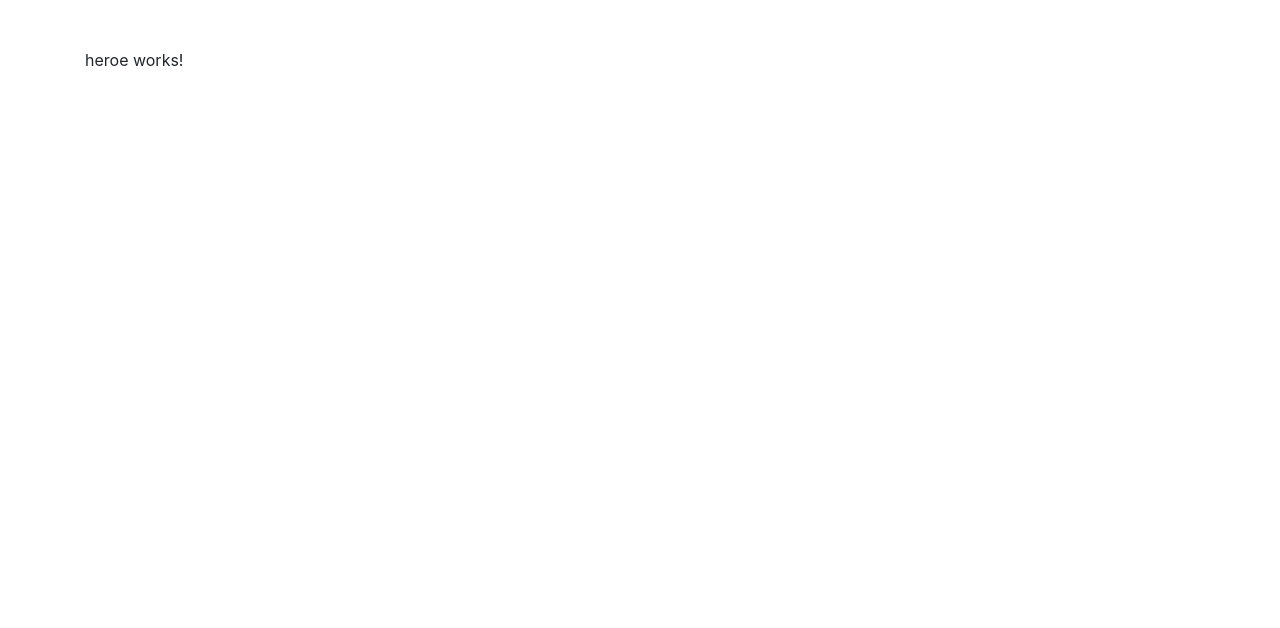
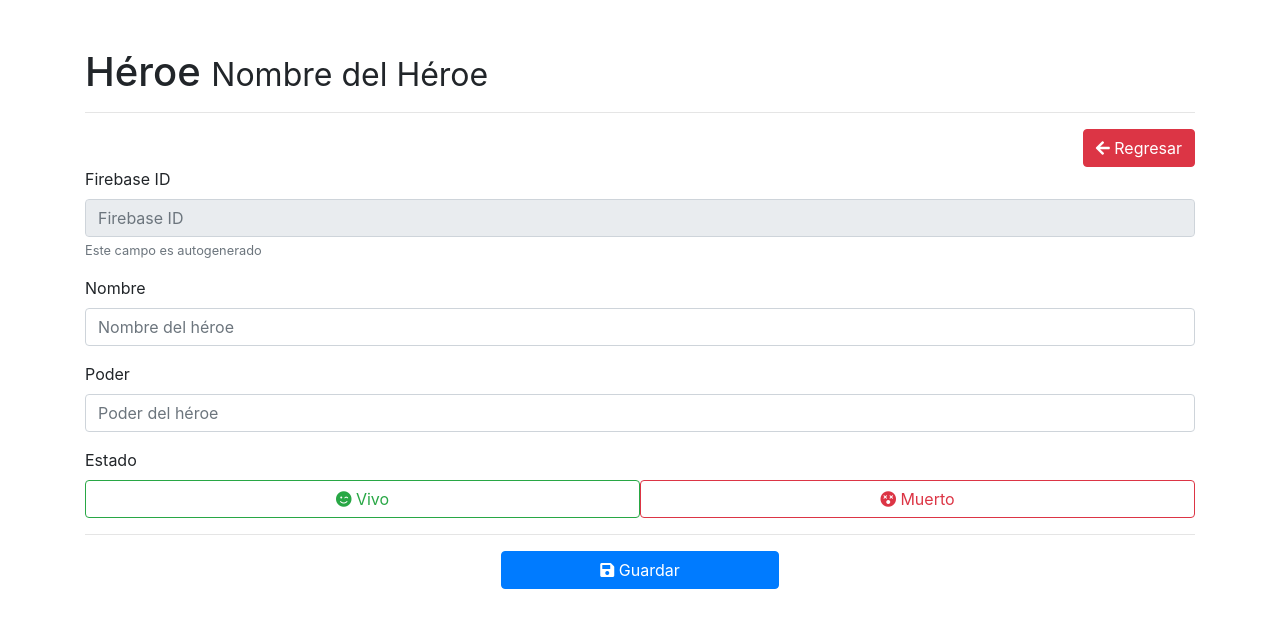
Before and after one commit to Asterykary/heroes-crud, an Angular app: page /heroe/1 in a window 1280 px wide. Shown: the top 628 px of the page. Built offline with nearby package versions, Linux system fonts and the light colour scheme.

Commit message:
Diseño página héroe

```diff
--- a/src/app/pages/heroe/heroe.component.html
+++ b/src/app/pages/heroe/heroe.component.html
@@ -1 +1,66 @@
-<p>heroe works!</p>
+<h1>Héroe <small>Nombre del Héroe</small></h1>
+<hr>
+
+<div class="row text-right">
+    <div class="col">
+        <button class="btn btn-danger"
+                routerLink="/heroes">
+            <i class="fa fa-arrow-left"></i>
+            Regresar
+        </button>
+    </div>
+</div>
+
+<div class="row animated fadeIn faster">
+    <div class="col">
+        <form>
+            <div class="form-group">
+                <label>Firebase ID</label>
+                <input  type="text"
+                        class="form-control"
+                        placeholder="Firebase ID"
+                        disabled="disabled">
+                <small class="form-text text-muted">Este campo es autogenerado</small>
+            </div>
+
+            <div class="form-group">
+                <label>Nombre</label>
+                <input  type="text"
+                        class="form-control"
+                        placeholder="Nombre del héroe"
+                        required>
+            </div>
+
+            <div class="form-group">
+                <label>Poder</label>
+                <input  type="text"
+                        class="form-control"
+                        placeholder="Poder del héroe"
+                        >
+            </div>
+
+            <div class="form-group">
+                <label>Estado</label>
+                <br>
+                <button class="btn btn-outline-success w-50" type="button">
+                    <i class="fa fa-smile-wink"></i>
+                    Vivo
+                </button>
+
+                <button class="btn btn-outline-danger w-50" type="button">
+                    <i class="fa fa-dizzy"></i>
+                    Muerto
+                </button>
+            </div>
+
+            <hr>
+            <div class="form-group text-center">
+                <button type="submit"
+                        class="btn btn-primary w-25">
+                        <i class="fa fa-save"></i>
+                        Guardar
+                </button>
+            </div>
+        </form>
+    </div>
+</div>
```
